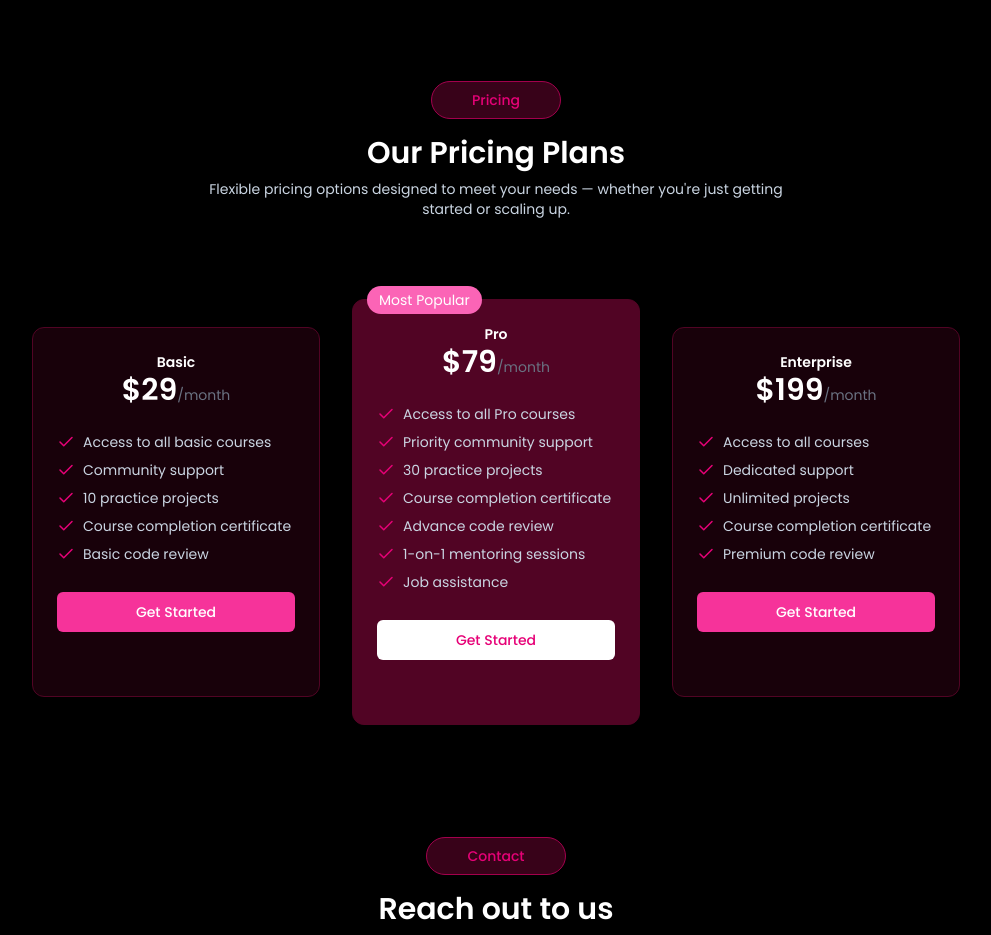
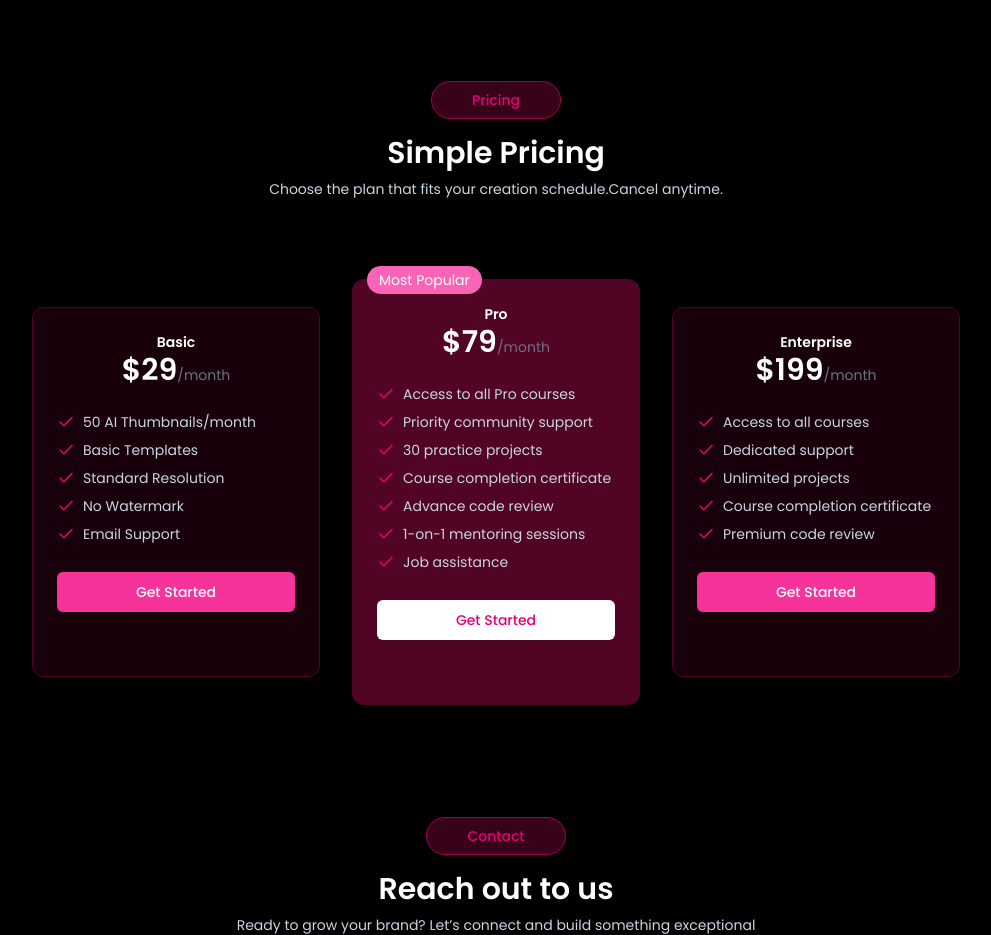
Before and after one commit to Istekhar-Arkam/AI-Thumbnail-Generator-App, a React (Vite) app in the folder Frontend/: page / in a window 1280 px wide. Shown: the part 3280-4215 px from the top of the page, without its empty margins (144-1135 px from the left). Built offline with nearby package versions, Linux system fonts and the light colour scheme.

Commit message:
feat: Update pricing plans and enhance PricingSection layout

```diff
--- a/Frontend/src/data/pricing.ts
+++ b/Frontend/src/data/pricing.ts
@@ -6,11 +6,11 @@
         price: 29,
         period: "month",
         features: [
-            "Access to all basic courses",
-            "Community support",
-            "10 practice projects",
-            "Course completion certificate",
-            "Basic code review"
+            "50 AI Thumbnails/month",
+            "Basic Templates",
+            "Standard Resolution",
+            "No Watermark",
+            "Email Support"
         ],
         mostPopular: false
     },
--- a/Frontend/src/sections/PricingSection.tsx
+++ b/Frontend/src/sections/PricingSection.tsx
@@ -1,5 +1,5 @@
-'use client'
-import SectionTitle from "../components/SectionTitle"
+"use client";
+import SectionTitle from "../components/SectionTitle";
 import { pricingData } from "../data/pricing";
 import type { IPricing } from "../types";
 import { CheckIcon } from "lucide-react";
@@ -8,21 +8,42 @@
 export default function PricingSection() {
   return (
     <div id="pricing" className="px-4 md:px-16 lg:px-24 xl:px-32">
-            <SectionTitle text1="Pricing" text2="Our Pricing Plans" text3="Flexible pricing options designed to meet your needs — whether you're just getting started or scaling up." />
+      <SectionTitle
+        text1="Pricing"
+        text2="Simple Pricing"
+        text3="Choose the plan that fits your creation schedule.Cancel anytime."
+      />
 
       <div className="flex flex-wrap items-center justify-center gap-8 mt-20">
         {pricingData.map((plan: IPricing, index: number) => (
-                    <motion.div key={index} className={`w-72 text-center border border-pink-950 p-6 pb-16 rounded-xl ${plan.mostPopular ? 'bg-pink-950 relative' : 'bg-pink-950/30'}`}
+          <motion.div
+            key={index}
+            className={`w-72 text-center border border-pink-950 p-6 pb-16 rounded-xl ${
+              plan.mostPopular ? "bg-pink-950 relative" : "bg-pink-950/30"
+            }`}
             initial={{ y: 150, opacity: 0 }}
             whileInView={{ y: 0, opacity: 1 }}
             viewport={{ once: true }}
-                        transition={{ delay: index * 0.15, type: "spring", stiffness: 320, damping: 70, mass: 1 }}
+            transition={{
+              delay: index * 0.15,
+              type: "spring",
+              stiffness: 320,
+              damping: 70,
+              mass: 1,
+            }}
           >
             {plan.mostPopular && (
-                            <p className="absolute px-3 text-sm -top-3.5 left-3.5 py-1 bg-pink-400 rounded-full">Most Popular</p>
+              <p className="absolute px-3 text-sm -top-3.5 left-3.5 py-1 bg-pink-400 rounded-full">
+                Most Popular
+              </p>
             )}
             <p className="font-semibold">{plan.name}</p>
-                        <h1 className="text-3xl font-semibold">${plan.price}<span className="text-gray-500 font-normal text-sm">/{plan.period}</span></h1>
+            <h1 className="text-3xl font-semibold">
+              ${plan.price}
+              <span className="text-gray-500 font-normal text-sm">
+                /{plan.period}
+              </span>
+            </h1>
             <ul className="list-none text-slate-300 mt-6 space-y-2">
               {plan.features.map((feature, index) => (
                 <li key={index} className="flex items-center gap-2">
@@ -31,7 +52,14 @@
                 </li>
               ))}
             </ul>
-                        <button type="button" className={`w-full py-2.5 rounded-md font-medium mt-7 transition-all ${plan.mostPopular ? 'bg-white text-pink-600 hover:bg-slate-200' : 'bg-pink-500 hover:bg-pink-600'}`}>
+            <button
+              type="button"
+              className={`w-full py-2.5 rounded-md font-medium mt-7 transition-all ${
+                plan.mostPopular
+                  ? "bg-white text-pink-600 hover:bg-slate-200"
+                  : "bg-pink-500 hover:bg-pink-600"
+              }`}
+            >
               Get Started
             </button>
           </motion.div>
```
Lines whose indentation alone changed are shown as unchanged.
